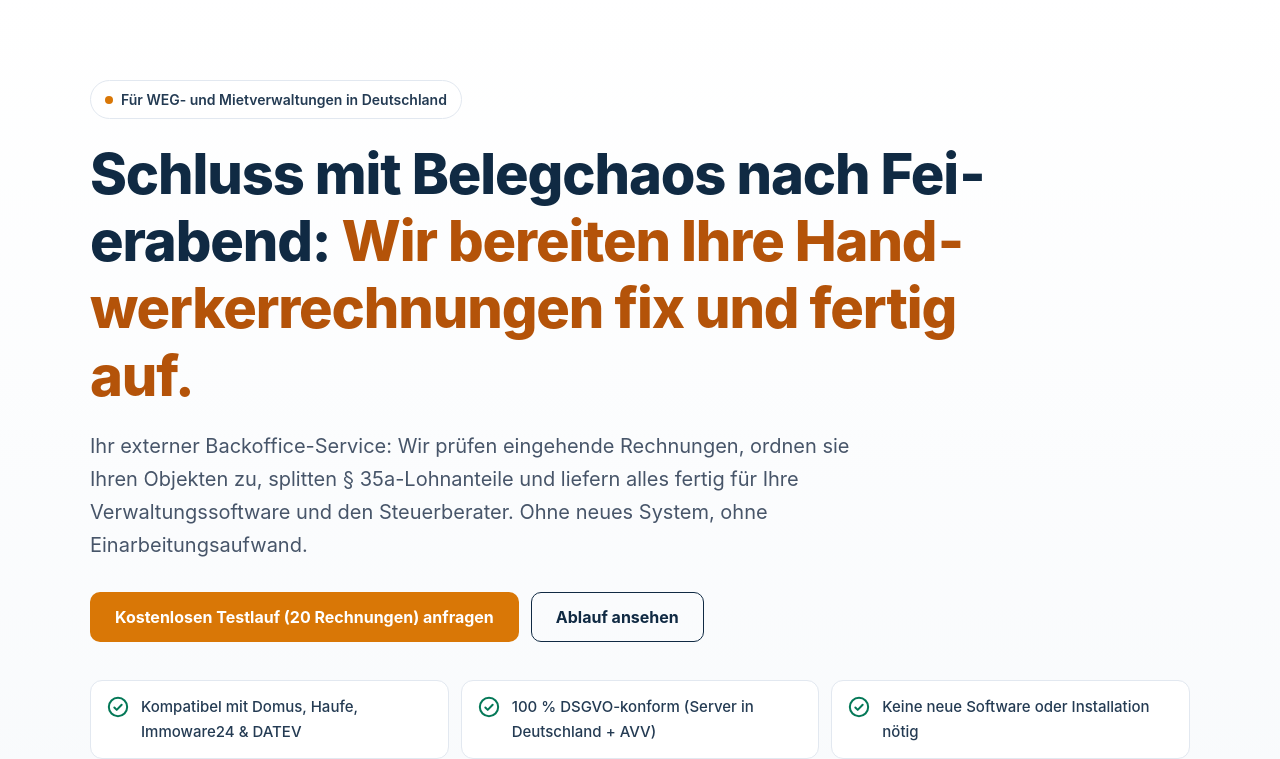
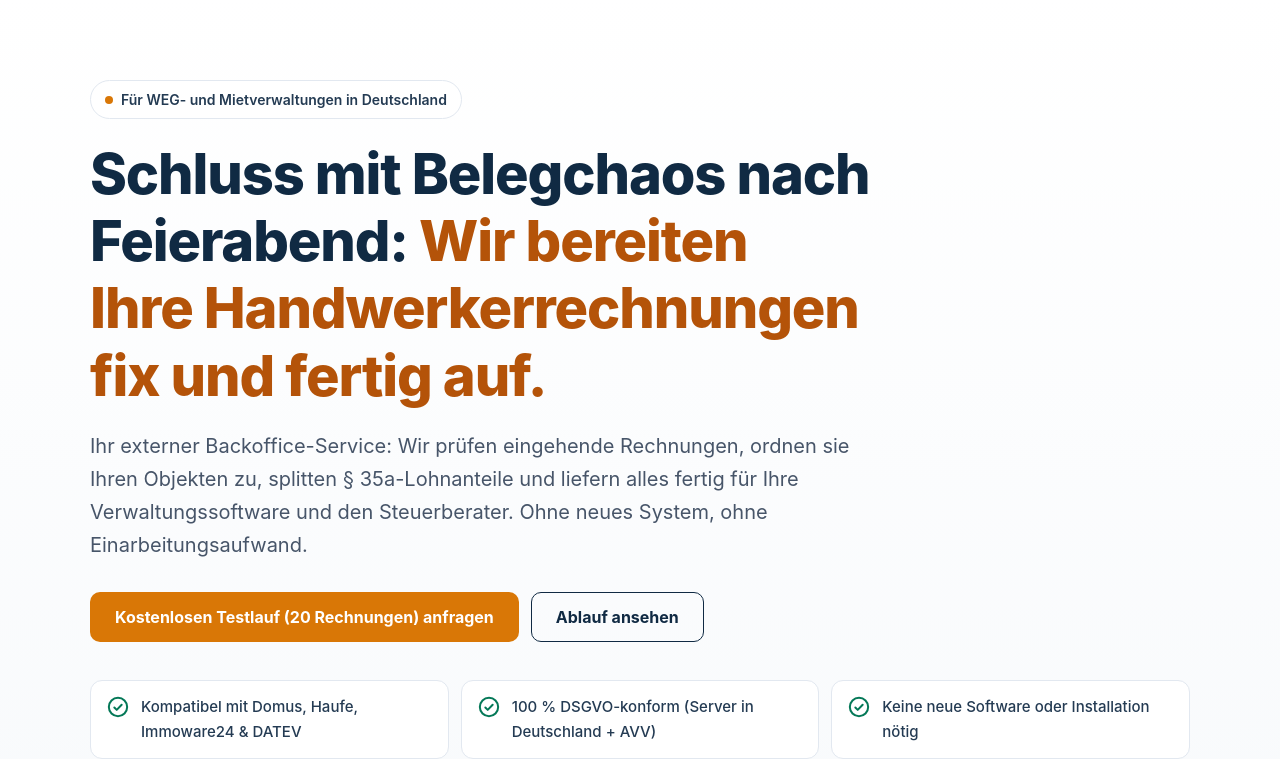
Before and after one commit to VMenle/ImmoBackOffice, a plain HTML site: page index.html in a window 1280 px wide. Shown: the part 73-832 px from the top of the page. Drawn offline with Linux system fonts and the light colour scheme.

Commit message:
Keine automatische Silbentrennung mehr, Überschriften ausgewogen umbrochen (16.11.2026)
Co-Authored-By: Claude Opus 5.5 <noreply@anthropic.com>
Claude-Session: https://claude.ai/code/session_01BxHTNzoP78tkPyz6HWuX1a

```diff
--- a/index.html
+++ b/index.html
@@ -1,6 +1,6 @@
 <!DOCTYPE html>
 <!-- ImmoBack – Landingpage – index.html -->
-<!-- Erstellt: 16.11.2026 · Geändert: 16.11.2026 (Wortlaut Vorsortierung statt Kontierung, Foto entfernt) -->
+<!-- Erstellt: 16.11.2026 · Geändert: 16.11.2026 (Wortlaut Vorsortierung statt Kontierung, Foto entfernt; keine automatische Silbentrennung) -->
 <html lang="de">
 <head>
 <meta charset="UTF-8">
@@ -51,7 +51,7 @@
 <section class="hero" id="top">
   <div class="wrap">
     <span class="badge"><span class="badge-dot" aria-hidden="true"></span>Für WEG- und Mietverwaltungen in Deutschland</span>
-    <h1>Schluss mit Belegchaos nach Feierabend: <em>Wir bereiten Ihre Handwerkerrechnungen fix und fertig auf.</em></h1>
+    <h1>Schluss mit Belegchaos nach Feierabend: <em>Wir bereiten Ihre Handwerker&shy;rechnungen fix und fertig auf.</em></h1>
     <p class="lead">Ihr externer Backoffice-Service: Wir prüfen eingehende Rechnungen, ordnen sie Ihren Objekten zu, splitten § 35a-Lohnanteile und liefern alles fertig für Ihre Verwaltungssoftware und den Steuerberater. Ohne neues System, ohne Einarbeitungsaufwand.</p>
     <div class="hero-ctas">
       <a href="#testlauf" class="btn btn-primary">Kostenlosen Testlauf (20 Rechnungen) anfragen</a>
--- a/style.css
+++ b/style.css
@@ -1,5 +1,5 @@
 /* ImmoBack – Landingpage – style.css */
-/* Erstellt: 16.11.2026 · Geändert: 16.11.2026 (Foto entfernt) */
+/* Erstellt: 16.11.2026 · Geändert: 16.11.2026 (Foto entfernt; keine automatische Silbentrennung) */
 
 /* Schrift: Inter, falls auf dem Gerät installiert, sonst Systemschrift. Keine externen Schriftquellen. */
 
@@ -62,7 +62,8 @@ a{color:var(--navy);}
 section{padding:72px 0;}
 .section-alt{background:var(--white);border-top:1px solid var(--line);border-bottom:1px solid var(--line);}
 .eyebrow{display:inline-block;font-size:13px;font-weight:700;letter-spacing:.08em;text-transform:uppercase;color:var(--accent-dark);margin-bottom:10px;}
-h1,h2,h3{color:var(--navy);letter-spacing:-.02em;line-height:1.2;overflow-wrap:break-word;hyphens:auto;}
+h1,h2,h3{color:var(--navy);letter-spacing:-.02em;line-height:1.2;hyphens:manual;text-wrap:balance;}
+body{hyphens:manual;}
 h2{font-size:clamp(28px,4.2vw,40px);font-weight:800;margin-bottom:14px;}
 h3{font-size:19px;font-weight:700;margin-bottom:8px;}
 .lead{font-size:18px;color:var(--text-2);max-width:720px;}
@@ -74,7 +75,7 @@ h3{font-size:19px;font-weight:700;margin-bottom:8px;}
 .hero{padding:56px 0 64px;background:linear-gradient(180deg,#fff 0%,var(--bg) 100%);}
 .badge{display:inline-flex;align-items:center;gap:8px;background:#fff;border:1px solid var(--line);color:var(--navy-2);font-size:14px;font-weight:600;padding:7px 14px;border-radius:999px;margin-bottom:22px;}
 .badge-dot{width:8px;height:8px;border-radius:50%;background:var(--accent);}
-.hero h1{font-size:clamp(32px,5.6vw,56px);font-weight:800;max-width:900px;margin-bottom:20px;}
+.hero h1{font-size:clamp(28px,5.6vw,56px);font-weight:800;max-width:900px;margin-bottom:20px;}
 .hero h1 em{font-style:normal;color:var(--accent-dark);}
 .hero .lead{font-size:clamp(17px,2vw,20px);max-width:780px;margin-bottom:30px;}
 .hero-ctas{display:flex;flex-direction:column;gap:12px;margin-bottom:38px;}
```
